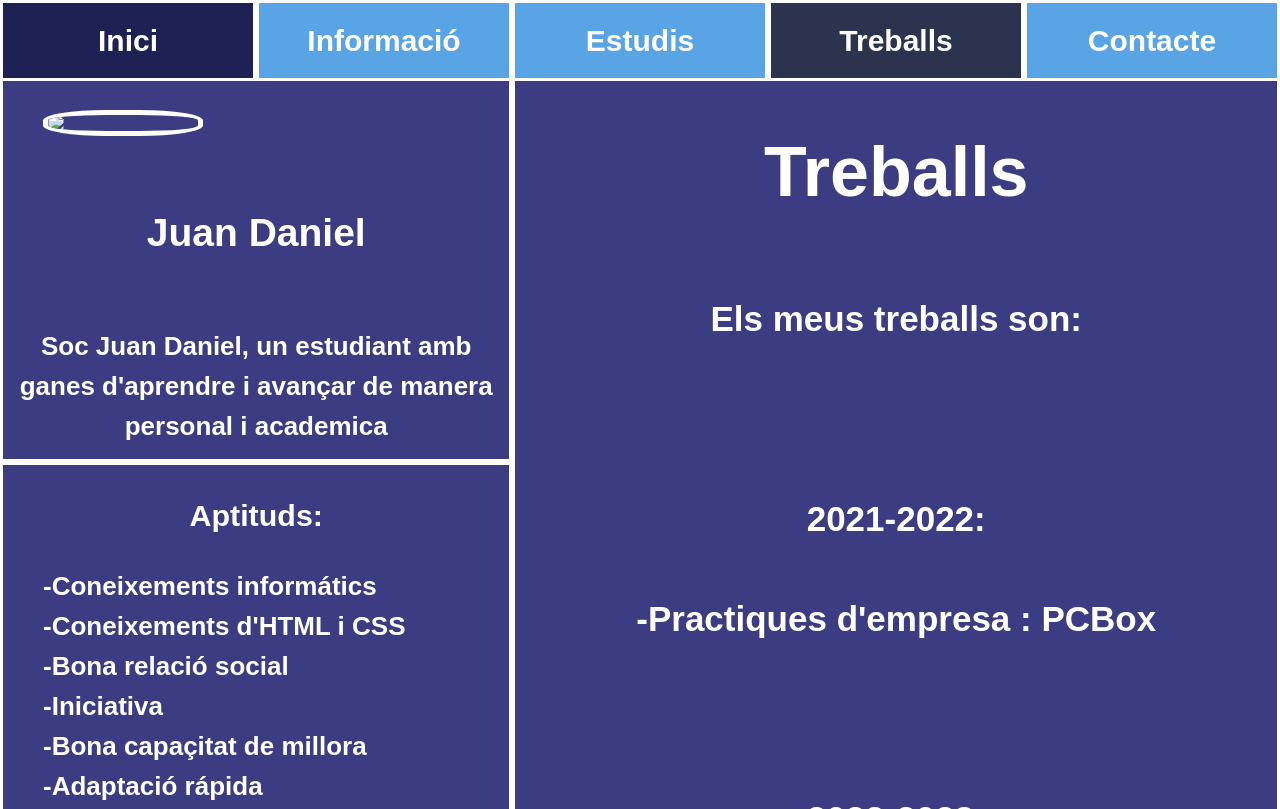
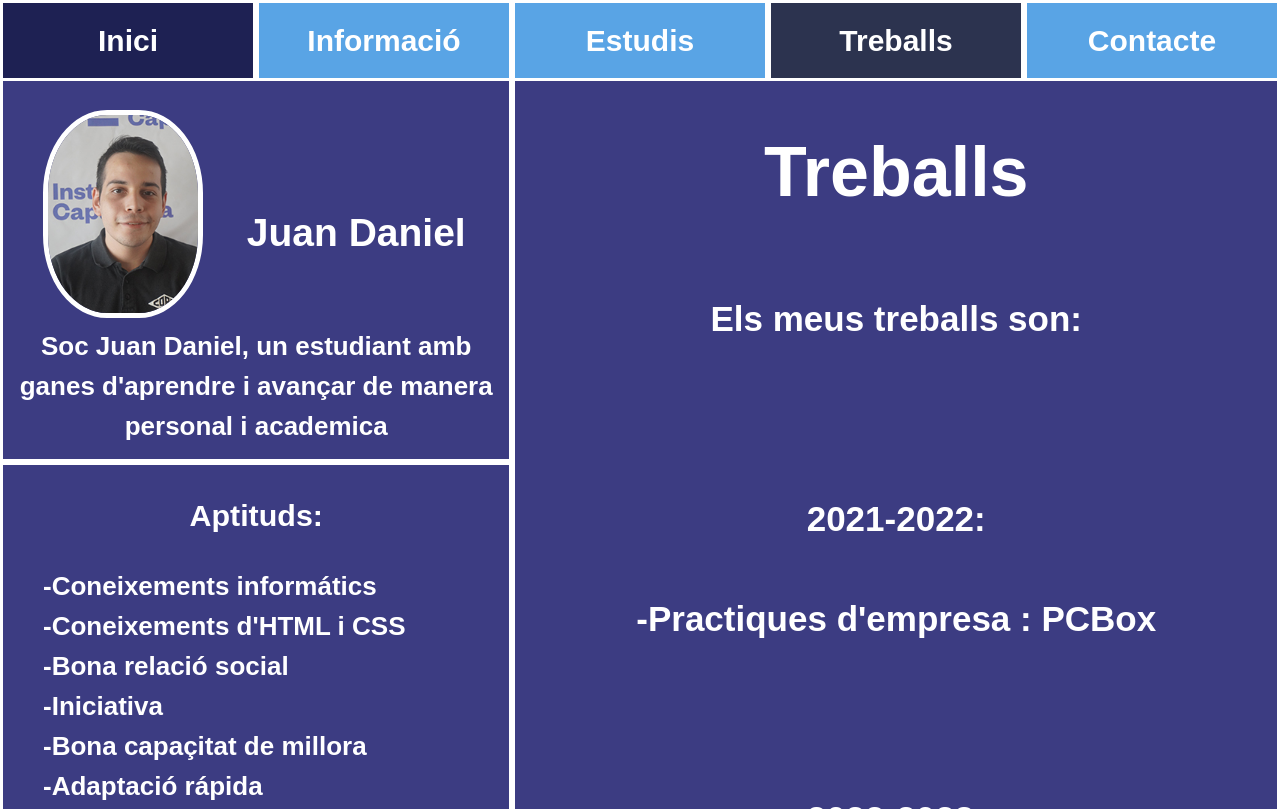
Before and after one commit to JDanielCaparrella/Test-html-Juan-Daniel, a plain HTML site: page html/treballs.html in a window 1280 px wide. Shown: the top 809 px of the page. Drawn offline with Linux system fonts and the light colour scheme; a script that the page names is missing.

Commit message:
arregle petit

```diff
--- a/html/treballs.html
+++ b/html/treballs.html
@@ -26,7 +26,7 @@
     <br>
     <div class="flex-container2">
       <div class="blocesquerra1">
-         <img class="fotoyo" src="img/foto.png">
+         <img class="fotoyo" src="../img/foto.png">
         <p>
           <br>
           <br>
```
